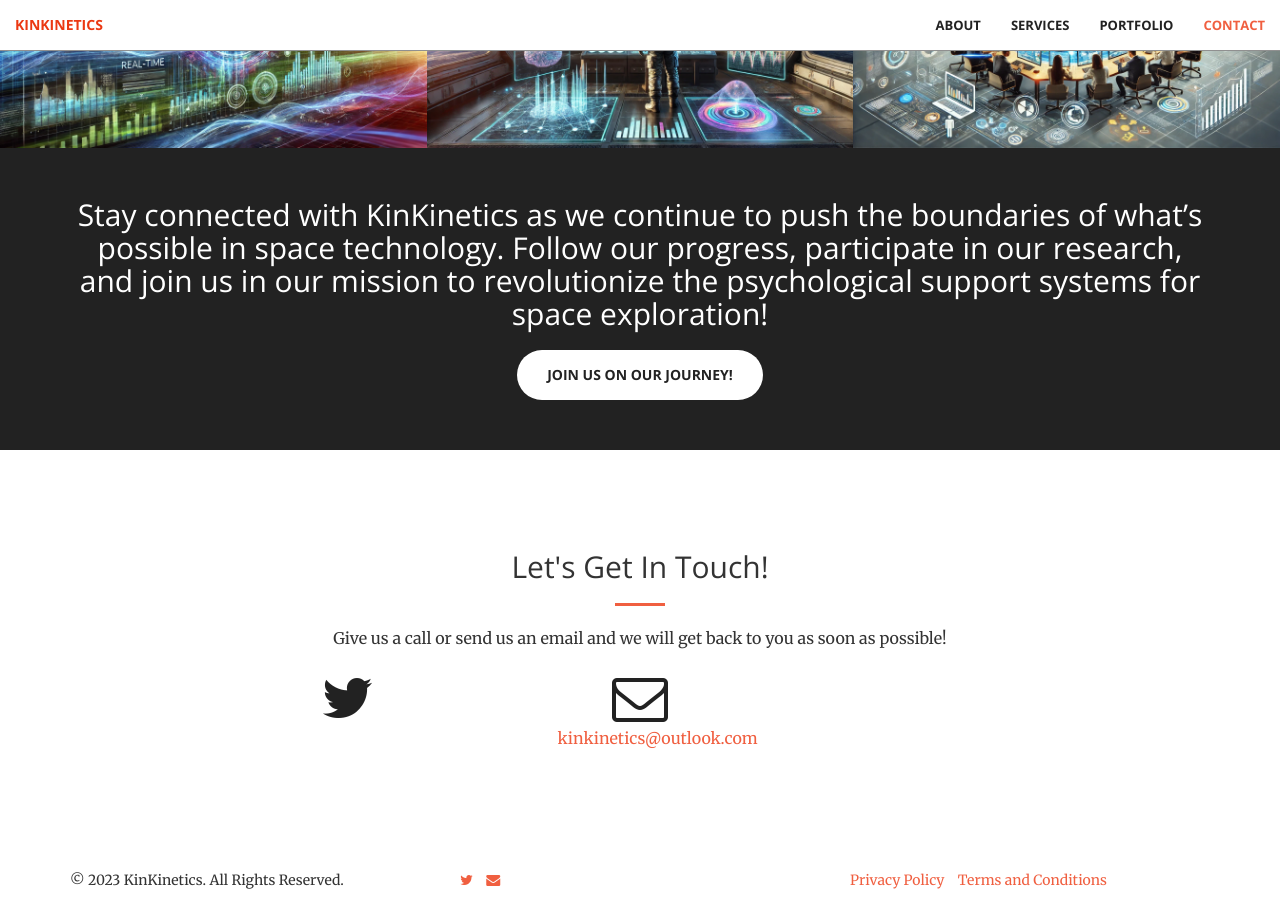
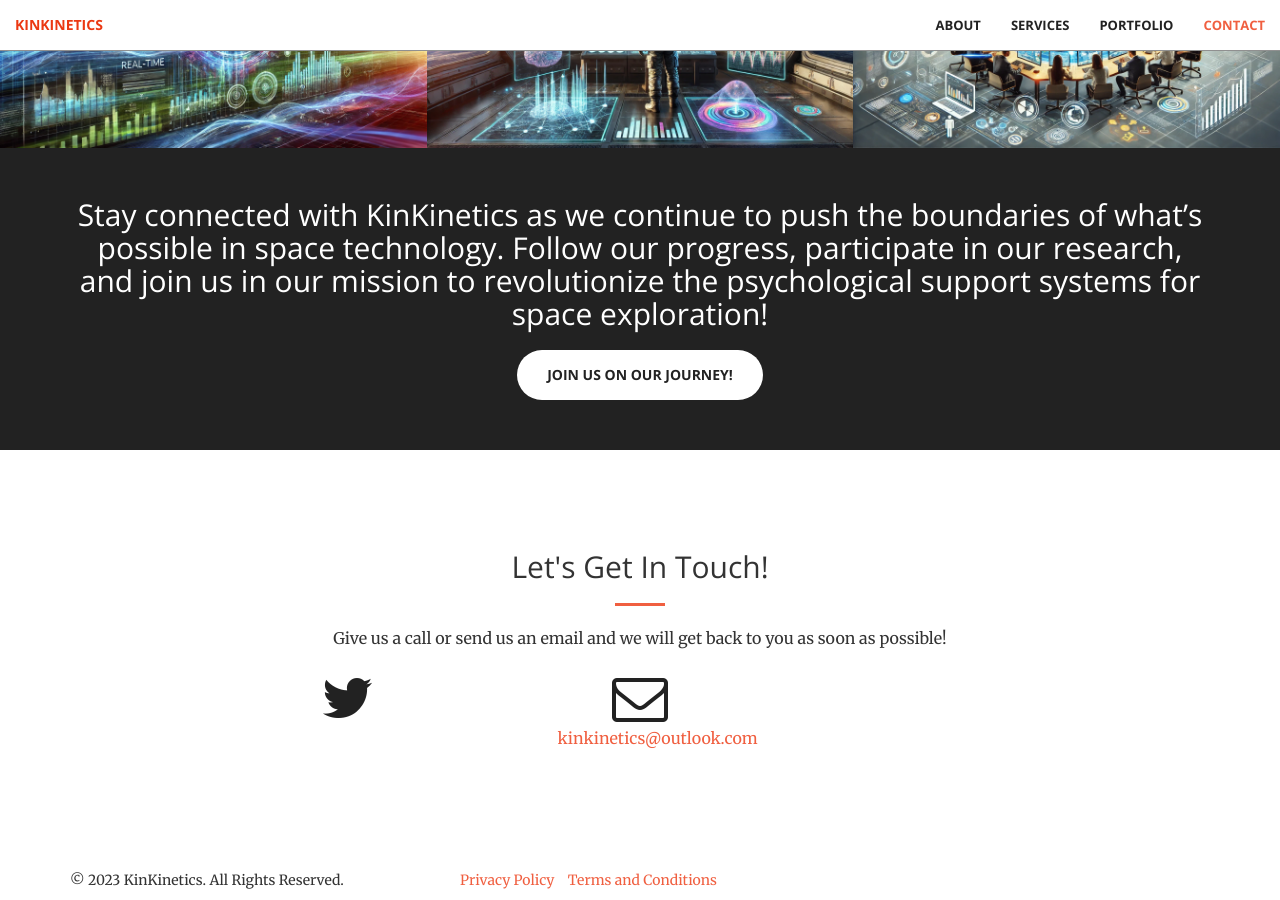
Before and after one commit to ramdaskinkinetics/KavyaKinKineticsCopy1.github.io, a Jekyll site: the page built from index.html, in a window 1280 px wide and 900 px high, scrolled down 2460 px. Built offline with Jekyll 4.4.1, drawn with Linux system fonts in a browser that asks for light colours.

Commit message:
Remove Twitter and email parts from footer

```diff
--- a/_includes/footer.html
+++ b/_includes/footer.html
@@ -3,12 +3,6 @@
         <div class="row">
             <div class="col-md-4">
                 <span class="copyright">© 2023 KinKinetics. All Rights Reserved.</span>
-            </div>
-            <div class="col-md-4">
-                <ul class="list-inline social-buttons">
-                    <li><a href="https://twitter.com/{{ site.twitter_username }}"><i class="fa fa-twitter"></i></a></li>
-                    <li><a href="mailto:kinkinetics@outlook.com"><i class="fa fa-envelope"></i></a></li>
-                </ul>
             </div>
             <div class="col-md-4">
                 <ul class="list-inline quicklinks">
```
